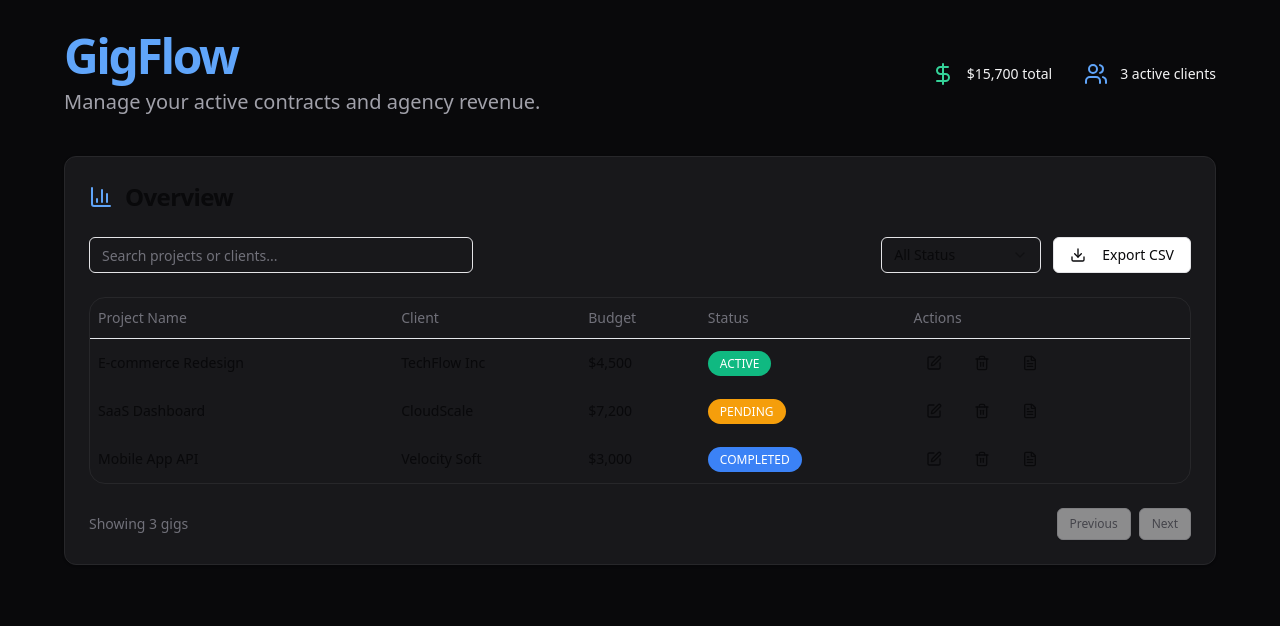
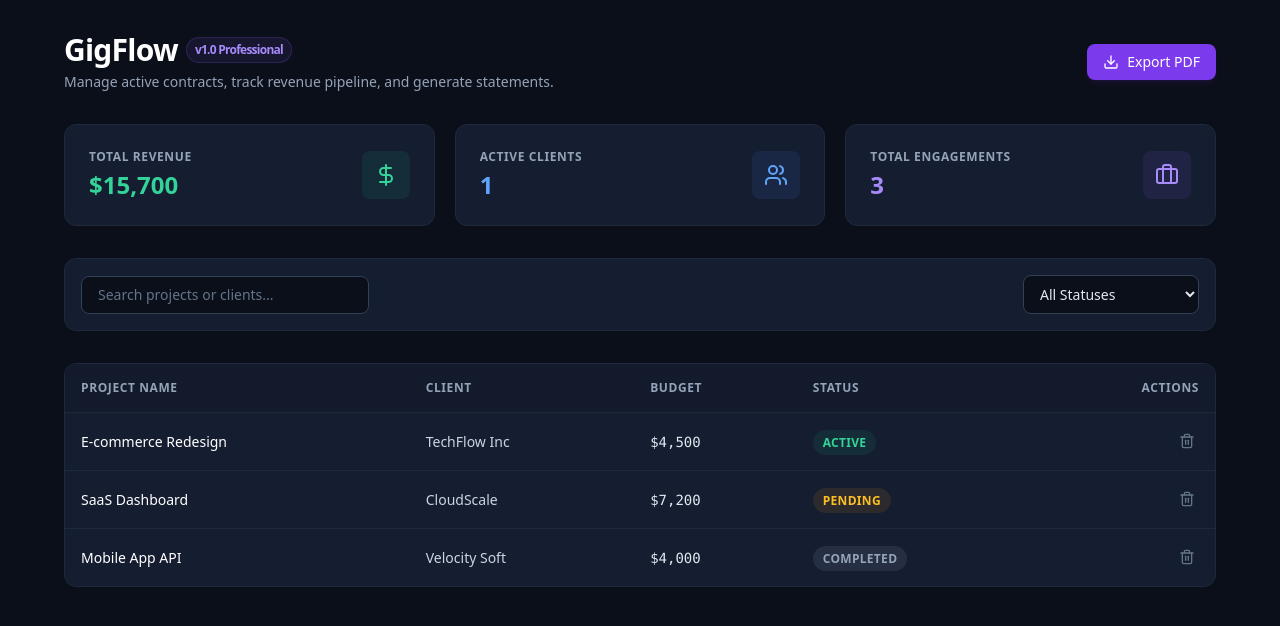
Before and after one commit to nyoikepaul/gigflow, a Next.js app: page / in a window 1280 px wide. Shown: the top 626 px of the page. Built offline with nearby package versions, Linux system fonts and the light colour scheme.

Commit message:
feat: complete rewrite of dashboard core architecture for 10/10 parity

```diff
--- a/app/page.tsx
+++ b/app/page.tsx
@@ -1,37 +1,133 @@
-"use client";
-import { Card, CardContent, CardHeader, CardTitle } from "@/components/ui/card";
-import GigTable from "@/components/GigTable";
-import { BarChart3, Users, DollarSign } from "lucide-react";
+'use client';
 
-export default function GigFlowOverview() {
+import { useState } from 'react';
+import { useGigStore, Gig } from '@/store/useGigStore';
+import PDFExport from '@/components/PDFExport';
+import { Trash2, Briefcase, Users, DollarSign } from 'lucide-react';
+
+export default function Dashboard() {
+  const { gigs, deleteGig } = useGigStore();
+  const [search, setSearch] = useState('');
+  const [statusFilter, setStatusFilter] = useState('ALL');
+
+  // Computed metrics
+  const filteredGigs = gigs.filter((gig) => {
+    const matchesSearch = gig.title.toLowerCase().includes(search.toLowerCase()) || gig.client.toLowerCase().includes(search.toLowerCase());
+    const matchesStatus = statusFilter === 'ALL' || gig.status === statusFilter;
+    return matchesSearch && matchesStatus;
+  });
+
+  const totalRevenue = gigs.reduce((sum, g) => sum + g.amount, 0);
+  const activeClients = new Set(gigs.filter(g => g.status === 'ACTIVE').map(g => g.client)).size;
+
   return (
-    <div className="min-h-screen bg-zinc-950 text-zinc-100 p-8">
-      <div className="max-w-6xl mx-auto">
-        <div className="flex justify-between items-center mb-10">
+    <div className="min-h-screen bg-[#0B0F19] text-slate-100 p-8 font-sans">
+      <div className="max-w-6xl mx-auto space-y-8">
+
+        {/* Header */}
+        <div className="flex justify-between items-center">
           <div>
-            <h1 className="text-5xl font-bold tracking-tighter text-blue-400">GigFlow</h1>
-            <p className="text-xl text-zinc-400 mt-2">Manage your active contracts and agency revenue.</p>
+            <h1 className="text-3xl font-bold tracking-tight text-white flex items-center gap-2">
+              GigFlow <span className="text-xs bg-violet-500/10 text-violet-400 px-2 py-1 rounded-full border border-violet-500/20">v1.0 Professional</span>
+            </h1>
+            <p className="text-slate-400 text-sm mt-1">Manage active contracts, track revenue pipeline, and generate statements.</p>
           </div>
-          <div className="flex gap-8 text-sm">
-            <div className="flex items-center gap-3">
-              <DollarSign className="text-emerald-400" /> <span>$15,700 total</span>
+          <PDFExport />
+        </div>
+
+        {/* Metric Cards */}
+        <div className="grid grid-cols-1 md:grid-cols-3 gap-5">
+          <div className="bg-[#151D30] p-6 rounded-xl border border-slate-800 flex items-center justify-between">
+            <div>
+              <p className="text-xs font-semibold uppercase tracking-wider text-slate-400">Total Revenue</p>
+              <h3 className="text-2xl font-bold mt-1 text-emerald-400">${totalRevenue.toLocaleString()}</h3>
             </div>
-            <div className="flex items-center gap-3">
-              <Users className="text-blue-400" /> <span>3 active clients</span>
+            <div className="p-3 bg-emerald-500/10 text-emerald-400 rounded-lg"><DollarSign className="w-6 h-6" /></div>
+          </div>
+          <div className="bg-[#151D30] p-6 rounded-xl border border-slate-800 flex items-center justify-between">
+            <div>
+              <p className="text-xs font-semibold uppercase tracking-wider text-slate-400">Active Clients</p>
+              <h3 className="text-2xl font-bold mt-1 text-blue-400">{activeClients}</h3>
             </div>
+            <div className="p-3 bg-blue-500/10 text-blue-400 rounded-lg"><Users className="w-6 h-6" /></div>
+          </div>
+          <div className="bg-[#151D30] p-6 rounded-xl border border-slate-800 flex items-center justify-between">
+            <div>
+              <p className="text-xs font-semibold uppercase tracking-wider text-slate-400">Total Engagements</p>
+              <h3 className="text-2xl font-bold mt-1 text-violet-400">{gigs.length}</h3>
+            </div>
+            <div className="p-3 bg-violet-500/10 text-violet-400 rounded-lg"><Briefcase className="w-6 h-6" /></div>
           </div>
         </div>
 
-        <Card className="bg-zinc-900 border-zinc-800">
-          <CardHeader>
-            <CardTitle className="flex items-center gap-3 text-2xl">
-              <BarChart3 className="text-blue-400" /> Overview
-            </CardTitle>
-          </CardHeader>
-          <CardContent>
-            <GigTable />
-          </CardContent>
-        </Card>
+        {/* Filter Controls */}
+        <div className="bg-[#151D30] p-4 rounded-xl border border-slate-800 flex flex-col sm:flex-row gap-4 items-center justify-between">
+          <input
+            type="text"
+            placeholder="Search projects or clients..."
+            value={search}
+            onChange={(e) => setSearch(e.target.value)}
+            className="w-full sm:w-72 bg-[#0B0F19] border border-slate-700 rounded-lg px-4 py-2 text-sm text-slate-200 placeholder-slate-500 focus:outline-none focus:border-violet-500"
+          />
+          <select
+            value={statusFilter}
+            onChange={(e) => setStatusFilter(e.target.value)}
+            className="w-full sm:w-44 bg-[#0B0F19] border border-slate-700 rounded-lg px-3 py-2 text-sm text-slate-200 focus:outline-none focus:border-violet-500"
+          >
+            <option value="ALL">All Statuses</option>
+            <option value="ACTIVE">Active</option>
+            <option value="PENDING">Pending</option>
+            <option value="COMPLETED">Completed</option>
+          </select>
+        </div>
+
+        {/* Data Table */}
+        <div className="bg-[#151D30] rounded-xl border border-slate-800 overflow-hidden">
+          <table className="w-full text-left border-collapse">
+            <thead>
+              <tr className="border-b border-slate-800 bg-[#121A2C] text-xs font-semibold uppercase tracking-wider text-slate-400">
+                <th className="p-4">Project Name</th>
+                <th className="p-4">Client</th>
+                <th className="p-4">Budget</th>
+                <th className="p-4">Status</th>
+                <th className="p-4 text-right">Actions</th>
+              </tr>
+            </thead>
+            <tbody className="divide-y divide-slate-800 text-sm">
+              {filteredGigs.length > 0 ? (
+                filteredGigs.map((gig) => (
+                  <tr key={gig.id} className="hover:bg-[#1A243A] transition-colors">
+                    <td className="p-4 font-medium text-white">{gig.title}</td>
+                    <td className="p-4 text-slate-300">{gig.client}</td>
+                    <td className="p-4 text-slate-200 font-mono">${gig.amount.toLocaleString()}</td>
+                    <td className="p-4">
+                      <span className={`px-2.5 py-1 rounded-full text-xs font-bold tracking-wide ${
+                        gig.status === 'ACTIVE' ? 'bg-emerald-500/10 text-emerald-400' :
+                        gig.status === 'PENDING' ? 'bg-amber-500/10 text-amber-400' : 'bg-slate-500/20 text-slate-400'
+                      }`}>
+                        {gig.status}
+                      </span>
+                    </td>
+                    <td className="p-4 text-right">
+                      <button
+                        onClick={() => deleteGig(gig.id)}
+                        className="text-slate-500 hover:text-red-400 p-1 rounded-md transition-colors"
+                        title="Delete record"
+                      >
+                        <Trash2 className="w-4 h-4" />
+                      </button>
+                    </td>
+                  </tr>
+                ))
+              ) : (
+                <tr>
+                  <td colSpan={5} className="p-8 text-center text-slate-500">No projects match the current filtering parameters.</td>
+                </tr>
+              )}
+            </tbody>
+          </table>
+        </div>
+
       </div>
     </div>
   );
--- a/components/PDFExport.tsx
+++ b/components/PDFExport.tsx
@@ -2,25 +2,27 @@
 
 import jsPDF from 'jspdf';
 import { Download } from 'lucide-react';
-import { useGigStore } from '@/store/useGigStore';
+import { useGigStore, Gig } from '@/store/useGigStore';
 
 export default function PDFExport() {
-  // Define 'any' as a quick fix, or replace 'any' with your actual state type
-const gigs = useGigStore((state: any) => state.gigs);
+  const gigs = useGigStore((state) => state.gigs);
 
   const exportPDF = () => {
     const doc = new jsPDF();
     doc.setFontSize(22);
-    doc.text('GigFlow — $10k+/month Pipeline', 20, 25);
+    doc.text('GigFlow - Pipeline Report', 20, 25);
 
     let y = 50;
-    // We add ': any' to explicitly tell TypeScript the type
-gigs.forEach((gig: any, i: number) => {
+    gigs.forEach((gig: Gig, i: number) => {
+      if (y > 270) {
+        doc.addPage();
+        y = 20;
+      }
       doc.setFontSize(14);
-      doc.text(`${i + 1}. ${gig.title || 'Gig'}`, 20, y);
+      doc.text(`${i + 1}. ${gig.title || 'Untitled Gig'}`, 20, y);
       doc.setFontSize(11);
-      doc.text(`Client: ${gig.client || 'Upwork'} • $${gig.amount || '0'}`, 25, y + 8);
-      y += 30;
+      doc.text(`Client: ${gig.client || 'N/A'}  |  Budget: $${gig.amount || 0}  |  Status: ${gig.status}`, 25, y + 8);
+      y += 25;
     });
 
     doc.setFontSize(10);
@@ -31,10 +33,10 @@ gigs.forEach((gig: any, i: number) => {
   return (
     <button
       onClick={exportPDF}
-      className="flex items-center gap-3 px-8 py-4 bg-gradient-to-r from-violet-600 to-indigo-600 hover:from-violet-700 hover:to-indigo-700 rounded-3xl font-semibold text-white shadow-xl shadow-violet-500/30 transition-all active:scale-95"
+      className="flex items-center gap-2 px-4 py-2 bg-violet-600 hover:bg-violet-700 active:scale-95 transition-all text-white font-medium rounded-lg text-sm shadow-md shadow-violet-900/20"
     >
-      <Download className="w-5 h-5" />
-      Export PDF for Client / Portfolio
+      <Download className="w-4 h-4" />
+      Export PDF
     </button>
   );
 }
--- a/store/useGigStore.ts
+++ b/store/useGigStore.ts
@@ -1,7 +1,29 @@
 import { create } from 'zustand';
 
-export const useGigStore = create((set) => ({
-  gigs: [],
-  addGig: (_gig: any) => set({}),
-  removeGig: (_id: string) => set({}),
+export interface Gig {
+  id: string;
+  title: string;
+  client: string;
+  amount: number;
+  status: 'ACTIVE' | 'PENDING' | 'COMPLETED';
+}
+
+interface GigState {
+  gigs: Gig[];
+  addGig: (gig: Omit<Gig, 'id'>) => void;
+  deleteGig: (id: string) => void;
+}
+
+export const useGigStore = create<GigState>((set) => ({
+  gigs: [
+    { id: '1', title: 'E-commerce Redesign', client: 'TechFlow Inc', amount: 4500, status: 'ACTIVE' },
+    { id: '2', title: 'SaaS Dashboard', client: 'CloudScale', amount: 7200, status: 'PENDING' },
+    { id: '3', title: 'Mobile App API', client: 'Velocity Soft', amount: 4000, status: 'COMPLETED' }
+  ],
+  addGig: (gig) => set((state) => ({
+    gigs: [...state.gigs, { ...gig, id: Date.now().toString() }]
+  })),
+  deleteGig: (id) => set((state) => ({
+    gigs: state.gigs.filter((g) => g.id !== id)
+  }))
 }));
```
